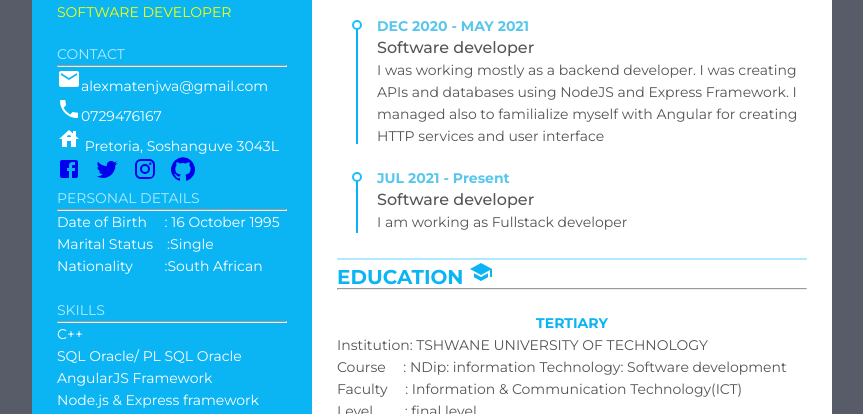
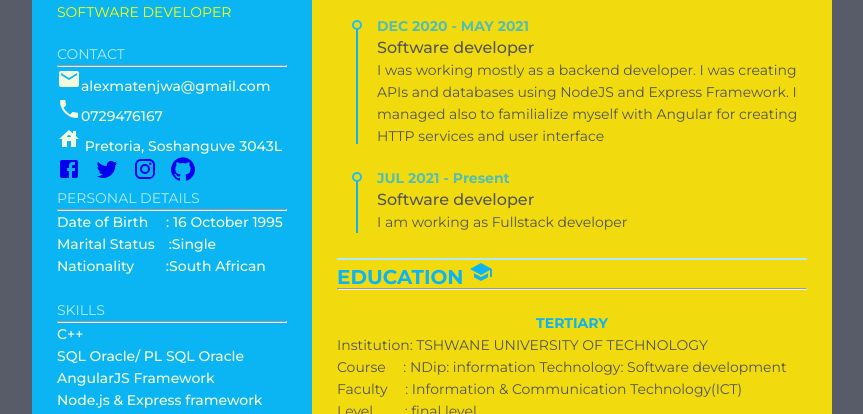
Before and after one commit to ernestmatenjwa/alexResume, a React (Create React App) app: page / in a window 1280 px wide. Shown: the part 386-800 px from the top of the page, without its empty margins (208-1071 px from the left). Built offline with nearby package versions, Linux system fonts and the light colour scheme.

Commit message:
1 file modified

```diff
--- a/src/style.css
+++ b/src/style.css
@@ -15,7 +15,8 @@ body {
   color: #555555;
 }
 .leftp {
-  color: white;
+  color: #f2fadd;
+  font-weight: 500;
 }
 .exp{
   color: #22b3e7c0;
@@ -151,13 +152,13 @@ body {
 }
 
 .resume .resume_left .resume_social .semi-bold {
-  color: #fff;
+  color: #bbb808;
   margin-bottom: 3px;
 }
 
 .resume .resume_right {
   width: 520px;
-  background: #fff;
+  background: #f1db0f;
   padding: 25px;
 }
 
```
